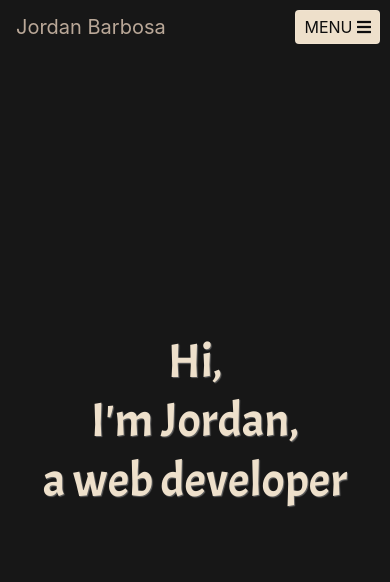
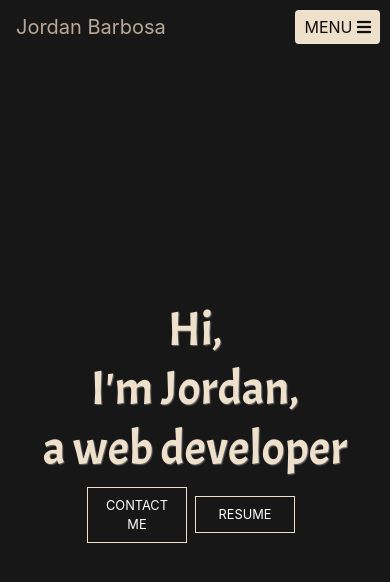
Before and after one commit to jordanjordanb1/portfolio, a React (Create React App) app in the folder client/: page / in a window 390 px wide. Shown: the top 582 px of the page. Built offline with nearby package versions, Linux system fonts and the light colour scheme.

Commit message:
Added contact cta and a resume button to home page

```diff
--- a/client/src/components/Home/Home.scss
+++ b/client/src/components/Home/Home.scss
@@ -38,6 +38,25 @@
                     animation-delay: 1.8s;
                 }
             }
+
+            .quick-links {
+                background: none;
+                border: 1px solid var(--almond);
+                width: 150px;
+                opacity: 0;
+                font-weight: 400;
+                outline: none;
+                pointer-events: none;
+                border-radius: 0px;
+                animation: show 0.75s forwards ease-out;
+                animation-delay: 2.55s;
+
+                &:hover {
+                    background: var(--almond);
+                    color: var(--eerie-black);
+                    opacity: 1;
+                }
+            }
         }
     }
 }
@@ -67,8 +86,17 @@
             text-align: center;
         }
 
-        .intro-box h1 {
-            line-height: 80px;
+        .intro-box {
+            text-align: center !important;
+
+            h1 {
+                line-height: 80px;
+            }
+
+            .quick-links {
+                width: 100px;
+                font-size: 0.8em;
+            }
         }
     }
 }
--- a/client/src/components/Home/Home.tsx
+++ b/client/src/components/Home/Home.tsx
@@ -1,6 +1,9 @@
 import React from 'react';
 import './Home.scss';
 import Jumbotron from 'react-bootstrap/Jumbotron';
+import Button from 'react-bootstrap/Button';
+import { Link } from 'react-router-dom';
+import { config } from '../../config';
 
 export default function Home() {
     return (
@@ -15,6 +18,26 @@ export default function Home() {
                 <div className="intro-box text-left">
                     <h1>I'm Jordan, </h1>
                     <h1>a web developer</h1>
+                    <Button
+                        as={Link}
+                        to={{
+                            pathname: '/contact',
+                            state: {
+                                animation: 'slide-up',
+                            },
+                        }}
+                        className="quick-links mt-2 mr-2 p-2"
+                    >
+                        CONTACT ME
+                    </Button>
+                    <Button
+                        // @ts-ignore
+                        target="_blank"
+                        href={`${config.url}/resume/resume.pdf`}
+                        className="quick-links mt-2 mr-2 p-2 d-sm-none"
+                    >
+                        RESUME
+                    </Button>
                 </div>
             </div>
         </Jumbotron>
--- a/client/src/index.scss
+++ b/client/src/index.scss
@@ -57,3 +57,15 @@ body {
         transform: translateY(0px);
     }
 }
+
+@keyframes show {
+    0% {
+        opacity: 0;
+        pointer-events: none;
+    }
+
+    100% {
+        opacity: 1;
+        pointer-events: initial;
+    }
+}
```
